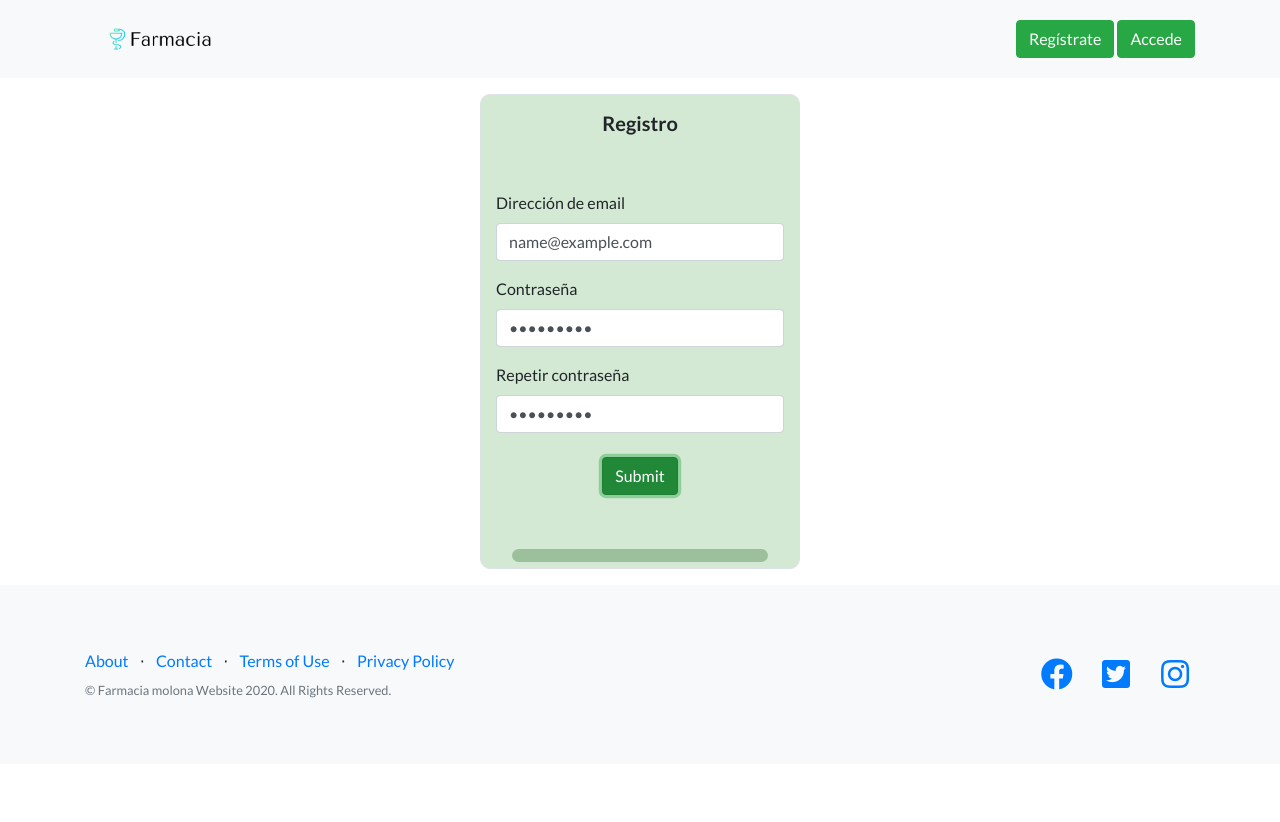
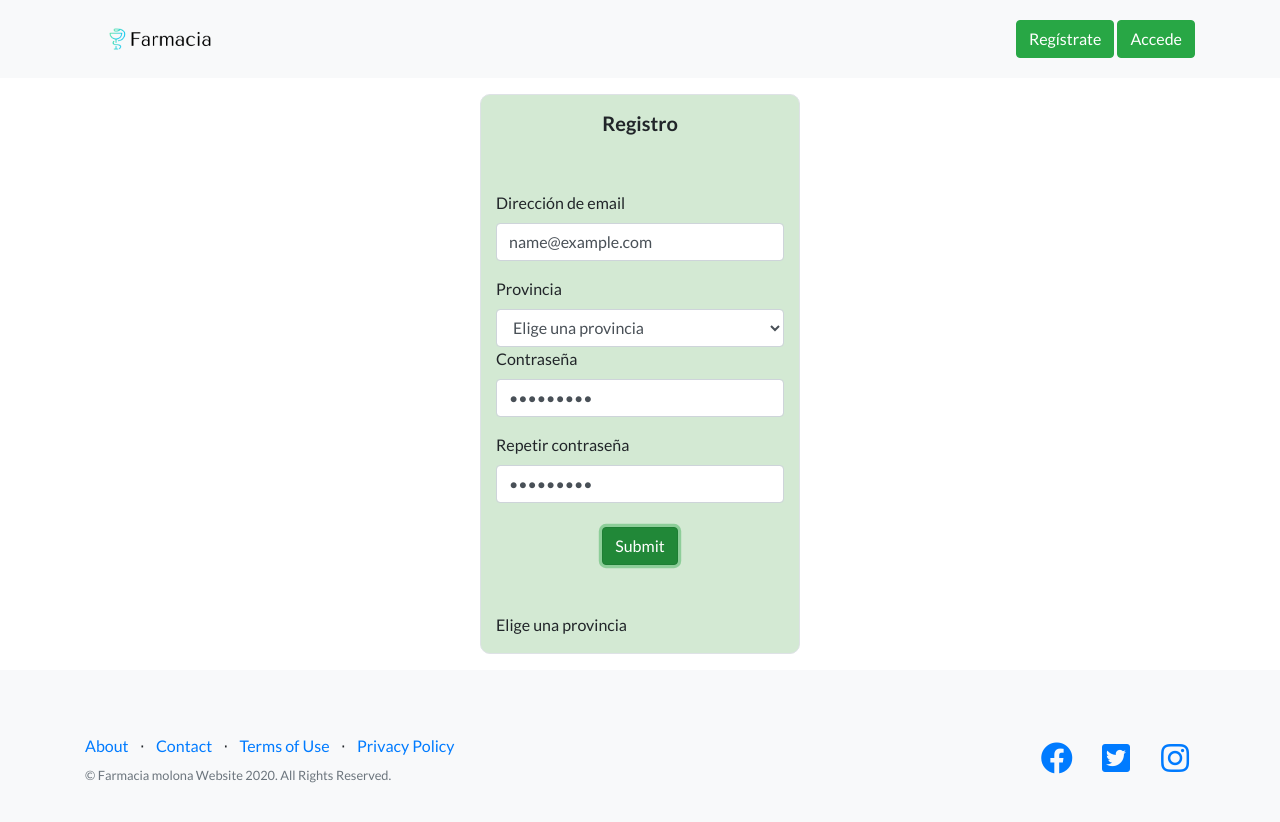
Before and after one commit to MartaCamacho/M7Validacions, a website: page Nivell1/FarmaciaMolona/registro.html in a window 1280 px wide. Both pictures are taken after typing "name@example.com", "Sample123", "Sample123" into the empty fields and a click on the button "Submit". Before the commit the page ends 800 px from the top, so only its background shows below. Drawn offline with Linux system fonts and the light colour scheme.

Commit message:
provincia validation included

```diff
--- a/Nivell1/FarmaciaMolona/js/register.js
+++ b/Nivell1/FarmaciaMolona/js/register.js
@@ -3,6 +3,7 @@ class Signup {
     this.emailInput = document.querySelector("#email");
     this.passwordInput = document.querySelector("#password");
     this.repeatPasswordInput = document.querySelector("#repeatPassword");
+    this.selectInput = document.querySelector("#select");
 
     this.signupButton = document.querySelector("#signup-button");
     this.messageContainer = document.querySelector(".message-container");
@@ -11,6 +12,7 @@ class Signup {
   submit = (event) => {
     event.preventDefault();
     const email = this.emailInput.value;
+    const select = this.selectInput.value;
     const password = this.passwordInput.value;
     const repeatPassword = this.repeatPasswordInput.value;
     const emailValidation = email.match(
@@ -26,6 +28,10 @@ class Signup {
       message.innerHTML = "email no válido";
       this.messageContainer.appendChild(message);
       this.emailInput.className = "form-control is-invalid";
+    } else if (select === "not-valid") {
+      message.innerHTML = "Elige una provincia";
+      this.messageContainer.appendChild(message);
+      this.select.className = "form-control is-invalid";
     } else if (password === "") {
       message.innerHTML = "La contraseña no debe estar vacía";
       this.messageContainer.appendChild(message);
--- a/Nivell1/FarmaciaMolona/registro.html
+++ b/Nivell1/FarmaciaMolona/registro.html
@@ -46,6 +46,14 @@
             <label for="email">Dirección de email</label>
             <input type="email" class="form-control" id="email" name="email" aria-describedby="emailHelp" placeholder="Pon tu email">
         </div>
+        <label for="provincia">Provincia</label>
+        <select class="form-control" id="select" aria-label="Default select example">
+          <option value="not-valid" selected>Elige una provincia</option>
+          <option value="Barcelona">Barcelona</option>
+          <option value="Girona">Girona</option>
+          <option value="Lleida">Lleida</option>
+          <option value="Tarragona">Tarragona</option>
+        </select>
         <div class="form-group">
             <label for="password">Contraseña</label>
             <input type="password" class="form-control" id="password" name="password" placeholder="******">
```
